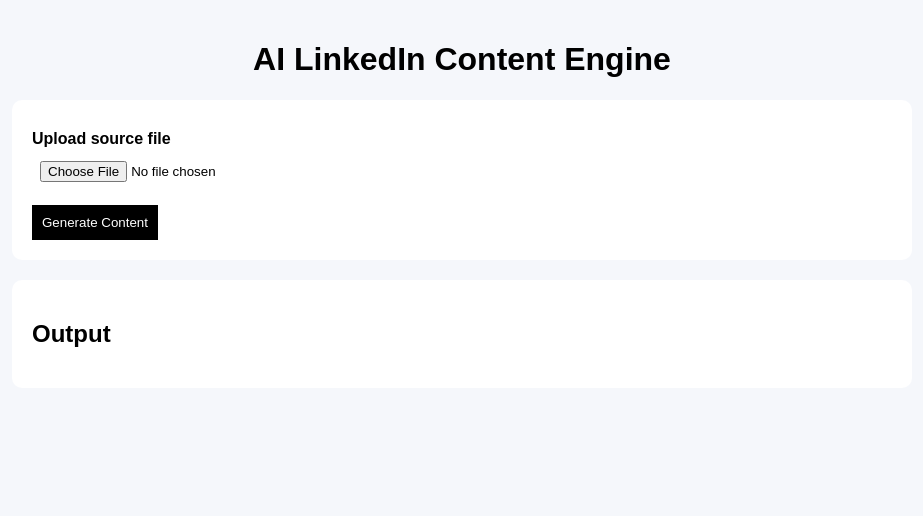
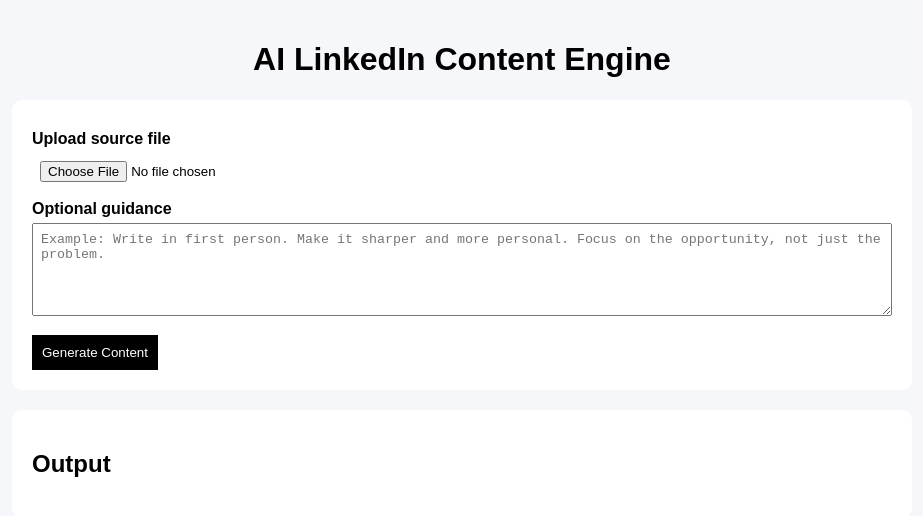
Before and after one commit to shalabhkumar100-star/linkedin-content-generator, a React (Vite) app: page / in a window 1280 px wide. Shown: the top 516 px of the page, without its empty margins (178-1101 px from the left). Built offline with nearby package versions, Linux system fonts and the light colour scheme.

Commit message:
Enhance file upload and add instructions input
Added instructions state and updated file upload handling to support multiple file types.

```diff
--- a/src/App.jsx
+++ b/src/App.jsx
@@ -2,12 +2,13 @@
 
 export default function App() {
   const [file, setFile] = useState(null);
+  const [instructions, setInstructions] = useState("");
   const [output, setOutput] = useState("");
   const [loading, setLoading] = useState(false);
 
   const generateContent = async () => {
     if (!file) {
-      alert("Upload a .txt file first");
+      alert("Upload a file first");
       return;
     }
 
@@ -15,20 +16,13 @@
     setOutput("");
 
     try {
-      let text = "";
-
-      if (file.type === "text/plain" || file.name.endsWith(".txt")) {
-        text = await file.text();
-      } else {
-        text = "Unsupported file type for now. Please upload a .txt file.";
-      }
+      const formData = new FormData();
+      formData.append("file", file);
+      formData.append("instructions", instructions);
 
       const res = await fetch("/api/generate", {
         method: "POST",
-        headers: {
-          "Content-Type": "application/json"
-        },
-        body: JSON.stringify({ source: text })
+        body: formData
       });
 
       const data = await res.json();
@@ -53,8 +47,16 @@
         <label>Upload source file</label>
         <input
           type="file"
-          accept=".txt"
+          accept=".txt,.pdf,.docx,.xlsx"
           onChange={(e) => setFile(e.target.files[0] || null)}
+        />
+
+        <label>Optional guidance</label>
+        <textarea
+          rows={5}
+          placeholder="Example: Write in first person. Make it sharper and more personal. Focus on the opportunity, not just the problem."
+          value={instructions}
+          onChange={(e) => setInstructions(e.target.value)}
         />
 
         <button onClick={generateContent}>
```
